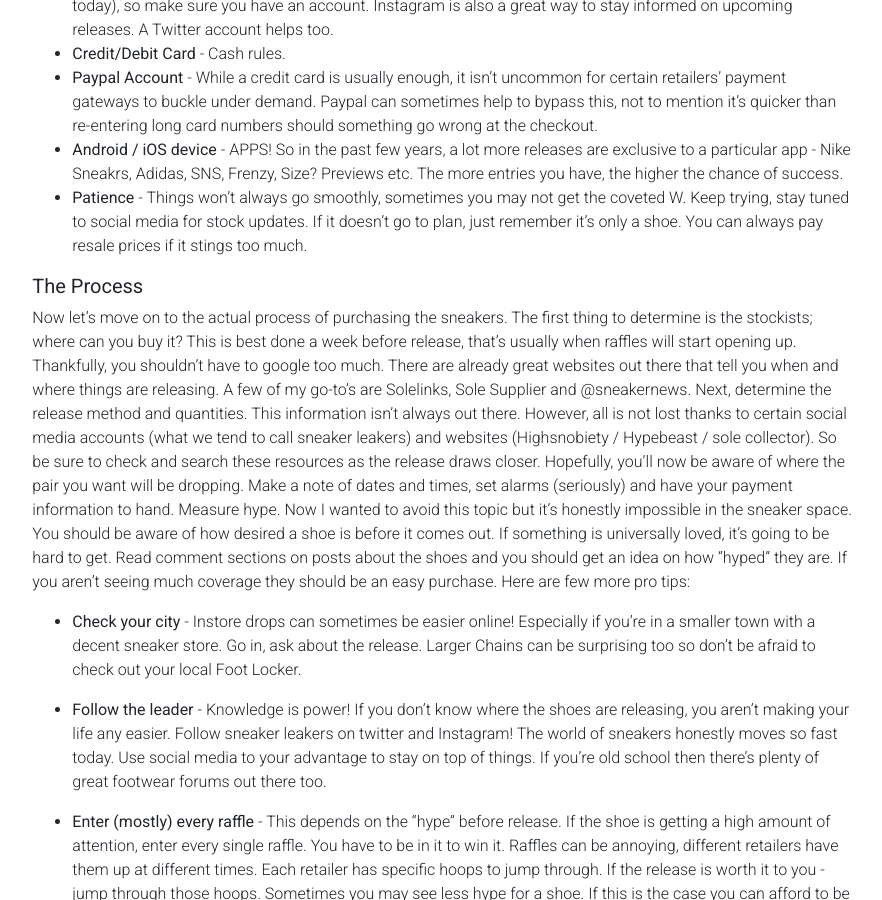
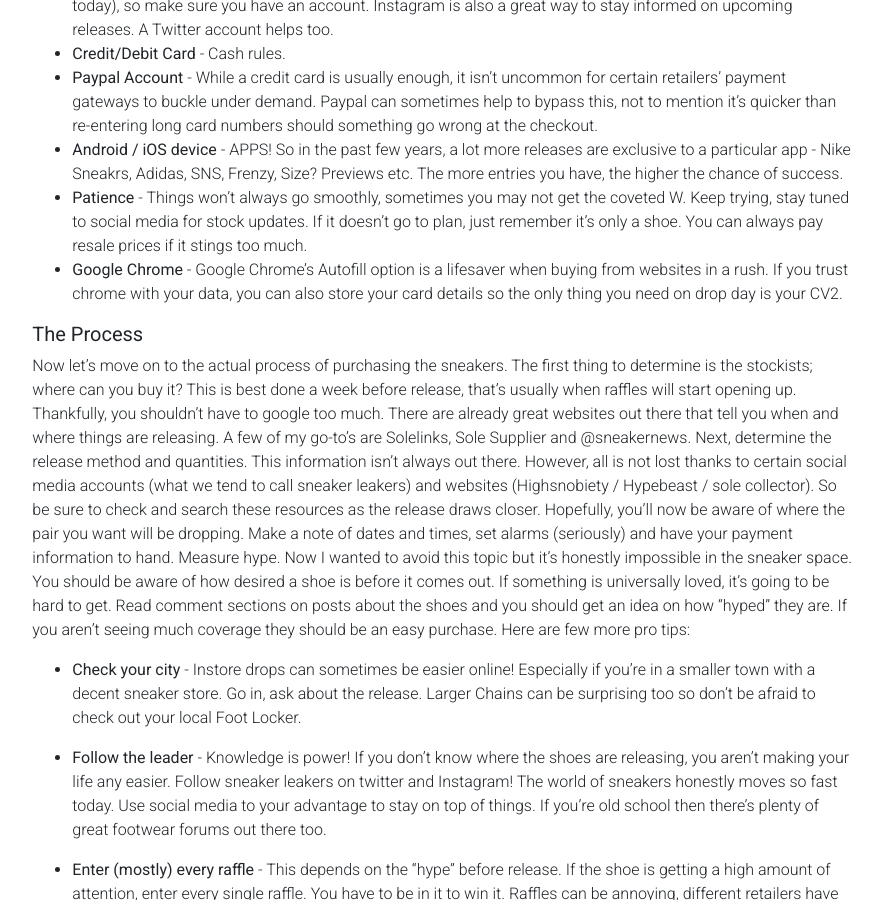
Before and after one commit to parm1der/parm1der.github.io, a Jekyll site: the page built from _posts/2019-06-22-how-to-buy-limited-sneakers.md, in a window 1280 px wide and 900 px high, scrolled down 892 px. Shown: the whole window, without its empty margins (196-1078 px from the left). Built offline with Jekyll 4.4.1, drawn with Linux system fonts in a browser that asks for light colours; comment, search, counter and statistics services are not loaded.

Commit message:
autofill

```diff
--- a/_posts/2019-06-22-how-to-buy-limited-sneakers.md
+++ b/_posts/2019-06-22-how-to-buy-limited-sneakers.md
@@ -26,6 +26,7 @@
 - **Paypal Account** - While a credit card is usually enough, it isn't uncommon for certain retailers' payment gateways to buckle under demand. Paypal can sometimes help to bypass this, not to mention it's quicker than re-entering long card numbers should something go wrong at the checkout.
 - **Android / iOS device** - APPS! So in the past few years, a lot more releases are exclusive to a particular app - Nike Sneakrs, Adidas, SNS, Frenzy, Size? Previews etc. The more entries you have, the higher the chance of success.
 - **Patience** - Things won't always go smoothly, sometimes you may not get the coveted W. Keep trying, stay tuned to social media for stock updates. If it doesn't go to plan, just remember it's only a shoe. You can always pay resale prices if it stings too much.
+- **Google Chrome** - Google Chrome's Autofill option is a lifesaver when buying from websites in a rush. If you trust chrome with your data, you can also store your card details so the only thing you need on drop day is your CV2.
 
 
 
```
